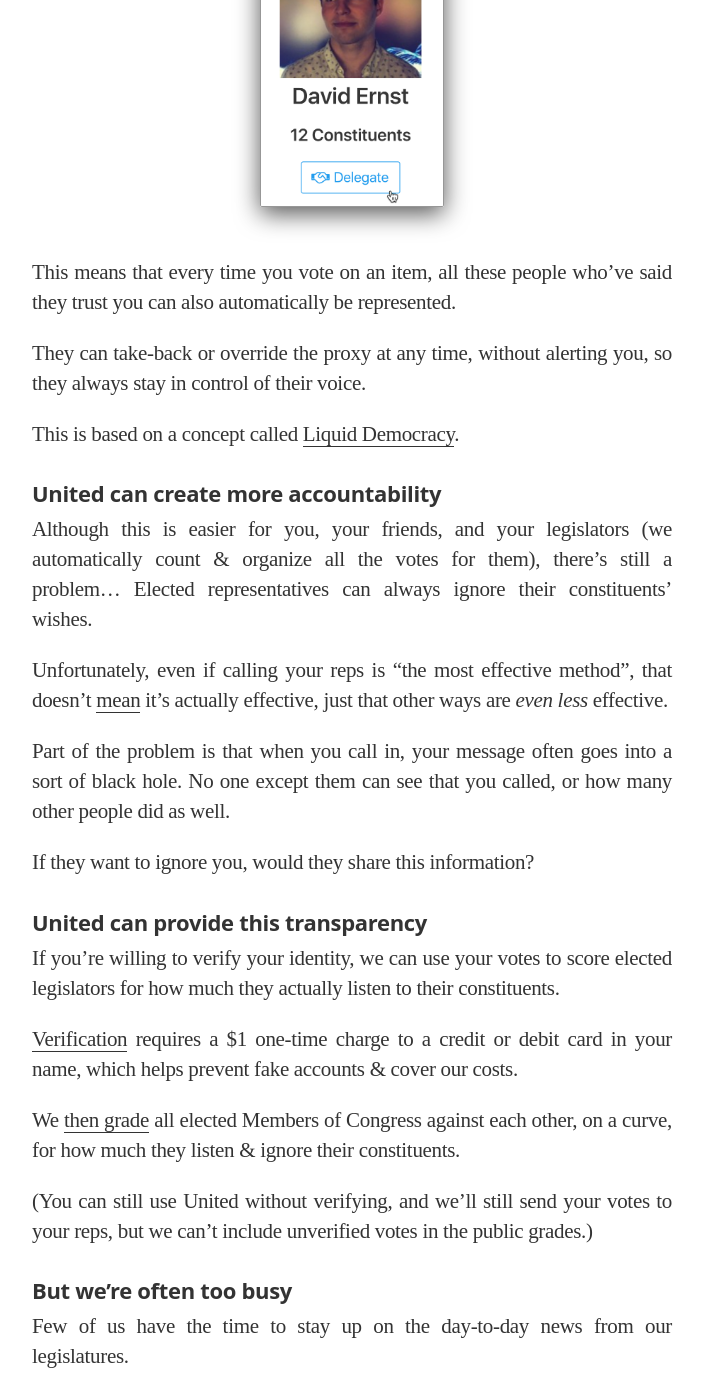
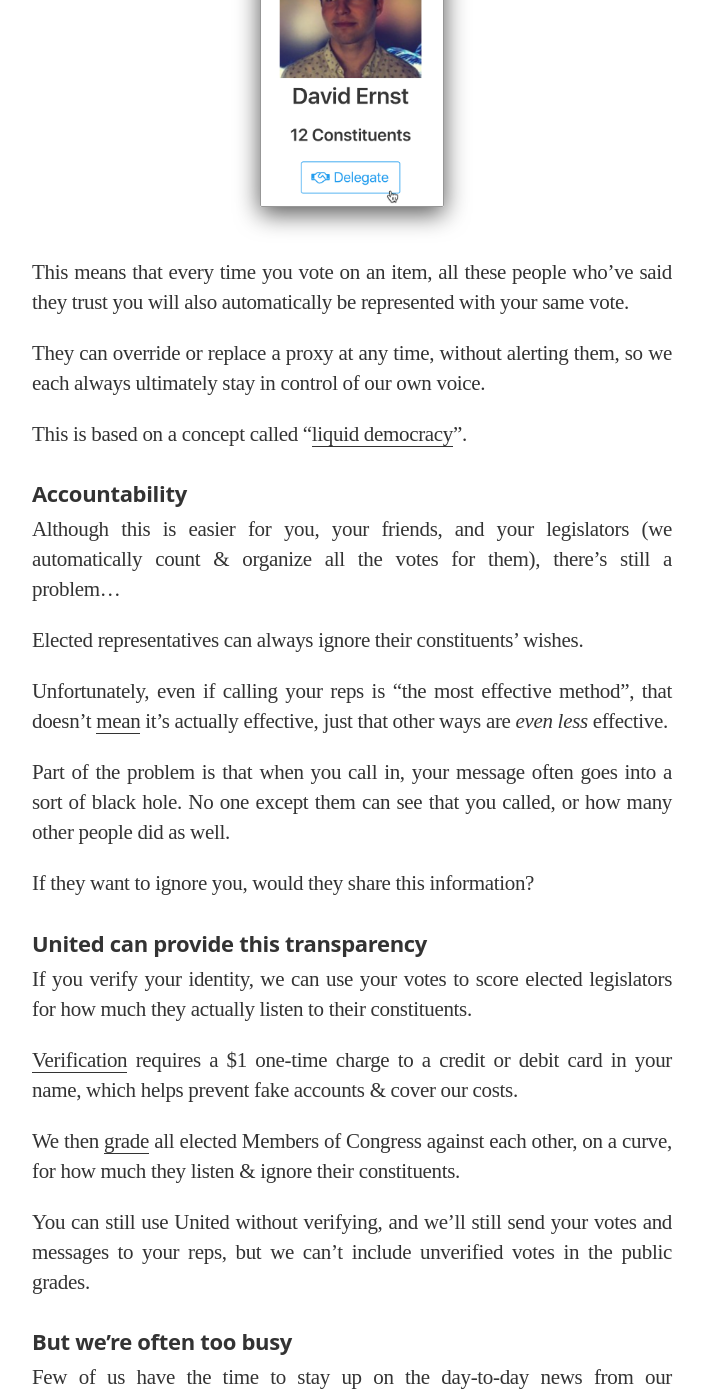
Before and after one commit to voteliquid/blog, a Jekyll site: the page built from _posts/2018-01-10-a-more-effective-way-to-contact-your-reps.md, in a window 1280 px wide and 1400 px high, scrolled down 1365 px. Shown: the whole window, without its empty margins (288-992 px from the left). Built offline with Jekyll 4.4.1, drawn with Linux system fonts in a browser that asks for light colours; nearby versions of some CDN libraries; some web fonts are replaced; some of the changed text lies outside the part shown.

Commit message:
Update 'A better way to contact your reps' draft

```diff
--- a/_posts/2018-01-10-a-more-effective-way-to-contact-your-reps.md
+++ b/_posts/2018-01-10-a-more-effective-way-to-contact-your-reps.md
@@ -1,6 +1,6 @@
 ---
 layout: post
-title: "A More Effective Way to Contact Your Rep"
+title: "A Better Way to Contact Your Reps"
 author: unitedvote
 excerpt: |
   You've probably been told before to 'Call Your Congressman'.<br />
@@ -19,31 +19,33 @@ United lets you vote for or against any bill, on a computer or your phone.
 
 <img src="/assets/article_images/2018-01-10-a-more-effective-way-to-contact-your-reps/vote-on-bill.png" style="box-shadow: 0px 7px 25px 0px #595959; border: 1px #979797 solid; border-radius: 2px; height: 250px" />
 
-You just press a few buttons. You don't need to wait on hold or leave a voicemail. You can write an optional message if you want.
+You just press a few buttons. You don't need to wait on hold or leave a voicemail. You can write a personalized message if you want.
 
 We'll automatically send it your reps for you.
 
 <!-- TODO: Example of rep's last 24 hrs of submitted votes -->
 
-#### United also lets you represent your friends
+#### United lets you represent your friends too
 
 If you're going to call in, you may consider encouraging your friends and family as well.
 
 We can make this much easier.
 
-Rather than needing to remind them every time, after you create a United.vote account, other people can proxy their vote to you.
+Rather than needing to remind them every time, after you create a United.vote profile, other people can delegate their vote to you as their proxy.
 
 <img src="/assets/article_images/2018-01-10-a-more-effective-way-to-contact-your-reps/delegate-by-profile.png" style="box-shadow: 0px 7px 25px 0px #595959; border: 1px #979797 solid; border-radius: 2px; height: 280px" />
 
-This means that every time you vote on an item, all these people who've said they trust you can also automatically be represented.
+This means that every time you vote on an item, all these people who've said they trust you will also automatically be represented with your same vote.
 
-They can take-back or override the proxy at any time, without alerting you, so they always stay in control of their voice.
+They can override or replace a proxy at any time, without alerting them, so we each always ultimately stay in control of our own voice.
 
-This is based on a concept called [Liquid Democracy](/2016/09/21/what-is-liquid-democracy/).
+This is based on a concept called "[liquid democracy](/2016/09/21/what-is-liquid-democracy/)".
 
-#### United can create more accountability
+#### Accountability
 
-Although this is easier for you, your friends, and your legislators (we automatically count & organize all the votes for them), there's still a problem... Elected representatives can always ignore their constituents' wishes.
+Although this is easier for you, your friends, and your legislators (we automatically count & organize all the votes for them), there's still a problem...
+
+Elected representatives can always ignore their constituents' wishes.
 
 Unfortunately, even if calling your reps is "the most effective method", that doesn't [mean](https://www.newyorker.com/magazine/2017/03/06/what-calling-congress-achieves) it's actually effective, just that other ways are *even less* effective.
 
@@ -53,15 +55,15 @@ If they want to ignore you, would they share this information?
 
 #### United can provide this transparency
 
-If you're willing to verify your identity, we can use your votes to score elected legislators for how much they actually listen to their constituents.
+If you verify your identity, we can use your votes to score elected legislators for how much they actually listen to their constituents.
 
-[Verification](https://united.vote/verification/identity) requires a $1 one-time charge to a credit or debit card in your name, which helps prevent fake accounts & cover our costs.
+[Verification](https://united.vote/get_started/verification) requires a $1 one-time charge to a credit or debit card in your name, which helps prevent fake accounts & cover our costs.
 
-We [then grade](/2017/12/08/give-your-rep-an-f-introducing-united-legislator-grades/) all elected Members of Congress against each other, on a curve, for how much they listen & ignore their constituents.
+We then [grade](/2017/12/08/give-your-rep-an-f-introducing-united-legislator-grades/) all elected Members of Congress against each other, on a curve, for how much they listen & ignore their constituents.
 
 <!-- TODO: Example of grades -->
 
-(You can still use United without verifying, and we'll still send your votes to your reps, but we can't include unverified votes in the public grades.)
+You can still use United without verifying, and we'll still send your votes and messages to your reps, but we can't include unverified votes in the public grades.
 
 #### But we're often too busy
 
@@ -69,15 +71,15 @@ Few of us have the time to stay up on the day-to-day news from our legislatures.
 
 It's optional, but we can give you automatic daily/weekly/monthly reminders of what items are being debated, and how many of them you did and didn't vote on.
 
-<img src="/assets/article_images/2018-01-10-a-more-effective-way-to-contact-your-reps/daily-update.png" style="box-shadow: 0px 7px 25px 0px #595959; border: 1px #979797 solid; border-radius: 2px; height: 250px" />
+<img src="/assets/article_images/2018-01-10-a-more-effective-way-to-contact-your-reps/weekly-update.png" style="box-shadow: 0px 7px 25px 0px #595959; border: 1px #979797 solid; border-radius: 2px; height: 250px" />
 
-And just as other people can proxy to you, United lets you proxy your vote to other people.
+And just as other people can proxy to you, United lets you pick other people to represent your vote when you're too busy.
 
 This can be anyone, from personal associates, to your favorite pundit, to different politicians you trust more.
 
-You can pick multiple proxies — #1, 2, 3... — each outranking the next, acting like an additional backup. So you can pick your favorite choices first and still make sure your views are always represented.
+You can pick multiple representatives — #1, 2, 3... — each outranking the next, acting like an additional backup. So pick your favorite choices first, even if they're less active, with the confidence that you'll always be represented.
 
-As before, you can always vote directly to override their vote, or replace any of your proxies at any time.
+As before, you can always vote directly to override their vote, or replace them at any time.
 
 You always stay in control.
 
@@ -87,31 +89,31 @@ A growing number of us believe this new model of [liquid democracy](/2016/09/21/
 
 And if 51% of voters in a district agree, we can [elect new candidates](/2017/07/04/running-liquid-democracy-candidates/) who promise to vote on every bill according to their local liquid democracy.
 
-![](/assets/article_images/2017-07-04-running-liquid-democracy-candidates/app-announces-vote.jpg)
+![](/assets/article_images/2017-07-04-running-liquid-democracy-candidates/app-announces-vote-2.jpg)
 
 We want to make this easy, [secure](https://secure.united.vote), & trustworthy.
 
-This offers us a path to much needed fundamental reform, without waiting on Congress to first make changes conflicting with their own personal interests.
+This offers us a path to badly needed reform, that doesn't depend on waiting for Congress to first make changes that go against their own interests.
 
 #### How to help
 
 This vision only goes anywhere if a majority find it better than what we have now.
 
-United exists so we can start experimenting with it immediately — even before any [Liquid Democracy Candidates](/2017/07/04/running-liquid-democracy-candidates/) are elected — to more clearly see what works and what doesn't.
+United exists so we can start to build support for it immediately, so we can learn what works and what doesn't, even before any [Liquid Democracy Candidates](/2017/07/04/running-liquid-democracy-candidates/) are elected.
 
 If it intrigues you, take 30 seconds to enter your email on this [Join page](https://united.vote/join). It's free and we won't share it with anyone.
 
 <a href="https://united.vote/join"><img src="/assets/article_images/2018-01-10-a-more-effective-way-to-contact-your-reps/join-form.png" style="box-shadow: 0px 7px 25px 0px #595959; border: 1px #979797 solid; border-radius: 2px; height: 300px" /></a>
 
-We'll give you more instructions, which you can complete now or later, and only send you the rarest major announcements.
+We'll give you more instructions, which you can complete now or later, and keep you informed about major announcements.
 
 #### Towards a more hopeful future
 
 Congress' Approval Ratings have been in the gutters for decades, faith in our institutions has been falling alarmingly, and there's a lot of cynicism all around.
 
-Liquid Democracy — a more representative, accountable, & inclusive government — is one of the most promising solutions.
+Liquid democracy — a path to more representative, accountable, & inclusive government — is one of the most promising solutions.
 
-And our grassroots strategy to realize it offers a massive advantage vs. similar well-intentioned initiatives for systemic reform.
+Our grassroots strategy to realize it offers a massive advantage vs. similar well-intentioned initiatives for systemic reform.
 
 We've only just started. We still have a long way to go. And we'd love for you to join us.
 
```
Also changed, not shown: _posts/2017-07-04-running-liquid-democracy-candidates.md (+1 -1 lines), assets/article_images/2017-07-04-running-liquid-democracy-candidates/app-announces-vote-2.jpg (added), assets/article_images/2018-01-10-a-more-effective-way-to-contact-your-reps/daily-update.png (deleted), assets/article_images/2018-01-10-a-more-effective-way-to-contact-your-reps/join-form.png, assets/article_images/2018-01-10-a-more-effective-way-to-contact-your-reps/weekly-update.png (added).
